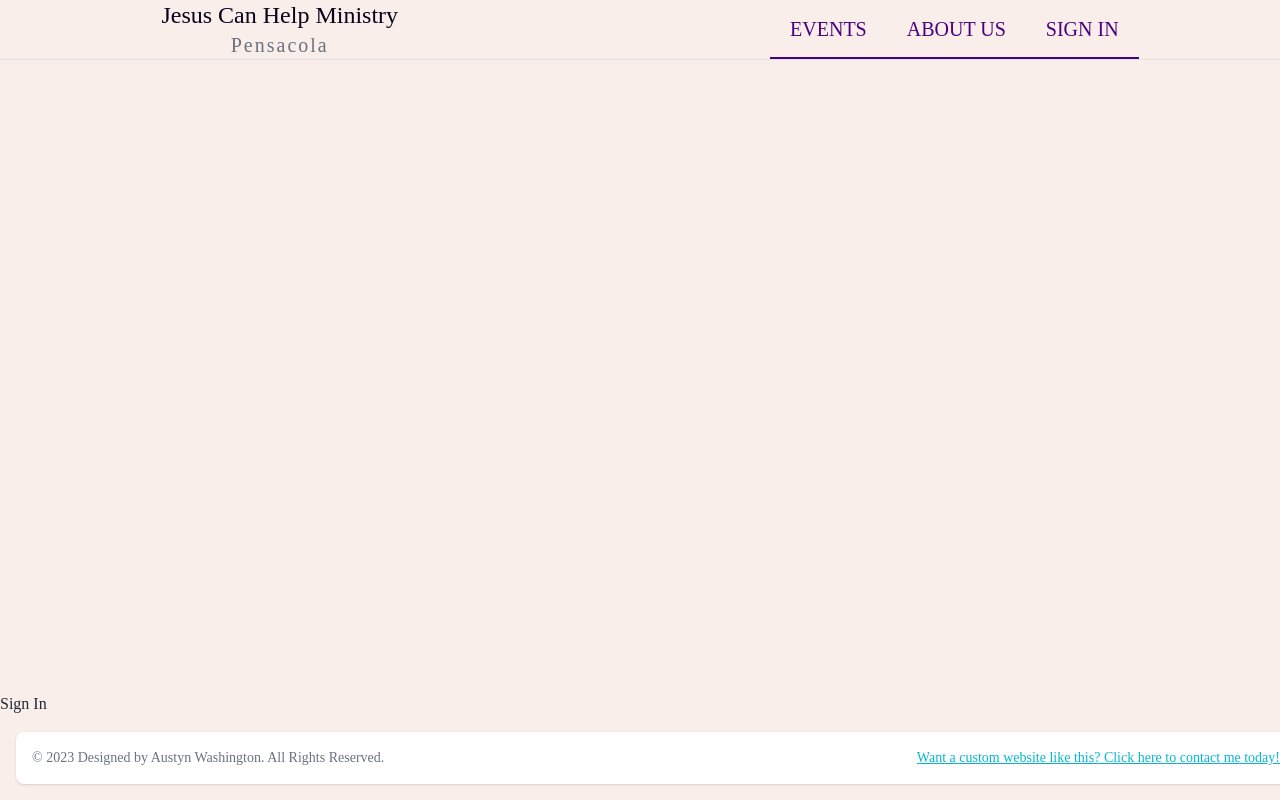
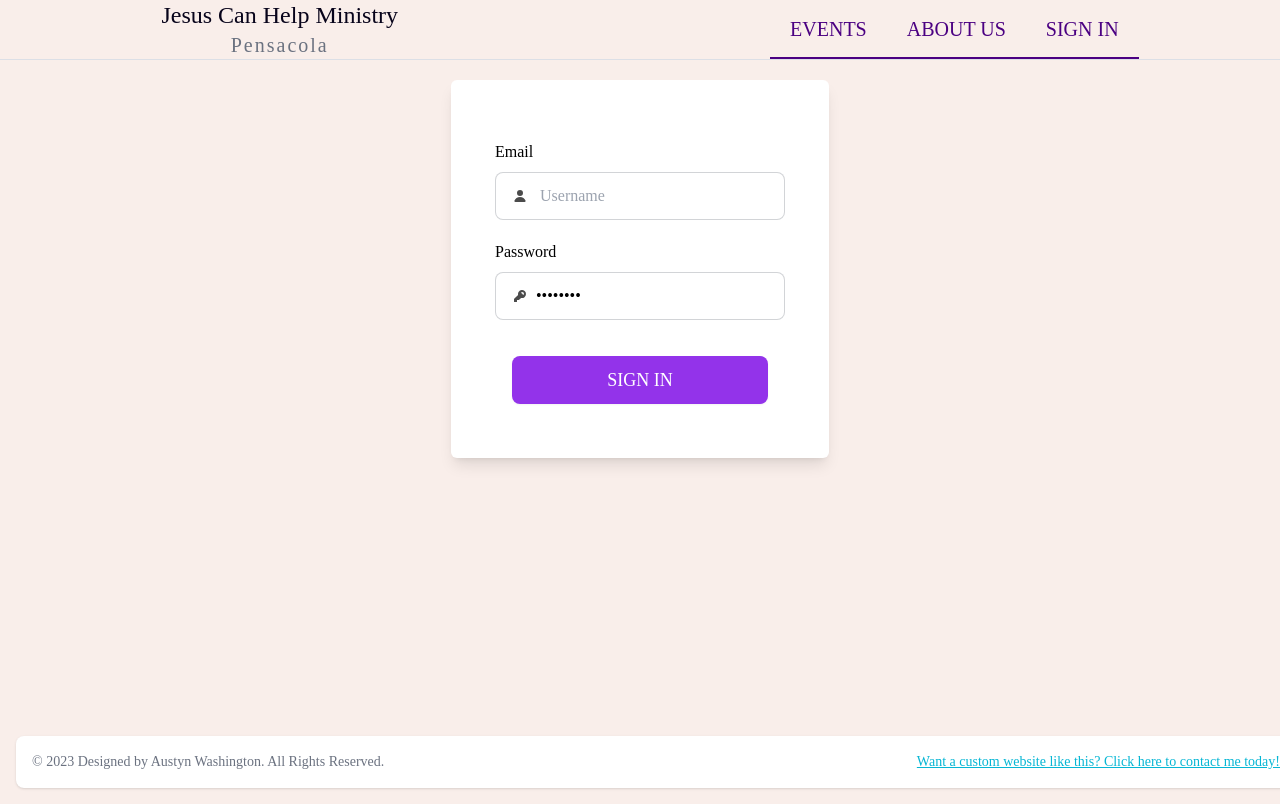
Before and after one commit to Life75/Church-Website, a Vue app: page /SignIn in a window 1280 px wide. Built offline with nearby package versions, Linux system fonts and the light colour scheme.

Commit message:
Sign In UI

```diff
--- a/src/App.vue
+++ b/src/App.vue
@@ -11,8 +11,10 @@ import Footer from "./components/Footer.vue";
       <NavigationHeader></NavigationHeader>
     </div>
   </el-affix>
-  <RouterView></RouterView>
-    <Footer class="footer"></Footer>
+  <div class="">
+  <RouterView ></RouterView>
+    <Footer class="footer "></Footer>
+  </div>
 </template>
 
 <style>
--- /dev/null
+++ b/src/components/SignIn.vue
@@ -0,0 +1,41 @@
+<template>
+    <div class="flex flex-col mt-5 justify-center items-center">
+        <div class="  w-[378px] h-[378px]  px-11 py-15  rounded-md bg-white  shadow-lg ">
+            <span class="flex flex-col justify-center align-middle  gap-5">
+
+                <span class="flex flex-col gap-2">
+                <p class=" text-start">Email</p>
+                <label class="input input-bordered flex items-center gap-3">
+                    <svg xmlns="http://www.w3.org/2000/svg" viewBox="0 0 16 16" fill="currentColor"
+                        class="w-4 h-4 opacity-70">
+                        <path
+                            d="M8 8a3 3 0 1 0 0-6 3 3 0 0 0 0 6ZM12.735 14c.618 0 1.093-.561.872-1.139a6.002 6.002 0 0 0-11.215 0c-.22.578.254 1.139.872 1.139h9.47Z" />
+                    </svg>
+                    <input type="text" class="grow" placeholder="Username" />
+                </label>
+                </span>
+
+                <span class="flex flex-col gap-2">
+                    <p>Password</p>
+                <label class="input input-bordered flex items-center gap-2">
+                    <svg xmlns="http://www.w3.org/2000/svg" viewBox="0 0 16 16" fill="currentColor"
+                        class="w-4 h-4 opacity-70">
+                        <path fill-rule="evenodd"
+                            d="M14 6a4 4 0 0 1-4.899 3.899l-1.955 1.955a.5.5 0 0 1-.353.146H5v1.5a.5.5 0 0 1-.5.5h-2a.5.5 0 0 1-.5-.5v-2.293a.5.5 0 0 1 .146-.353l3.955-3.955A4 4 0 1 1 14 6Zm-4-2a.75.75 0 0 0 0 1.5.5.5 0 0 1 .5.5.75.75 0 0 0 1.5 0 2 2 0 0 0-2-2Z"
+                            clip-rule="evenodd" />
+                    </svg>
+                    <input type="password" class="grow" value="password" />
+                </label>
+            </span>
+                <button class="btn btn-wide mr-auto ml-auto mt-4 bg-purple-600 text-white text-lg hover:shadow-md hover:bg-purple-400 font-medium">SIGN IN</button>
+            </span>
+        </div>
+    </div>
+</template>
+
+
+<script setup lang="ts">
+
+</script>
+
+<style></style>
--- a/src/components/Views/VSignIn.vue
+++ b/src/components/Views/VSignIn.vue
@@ -1,5 +1,10 @@
 <template>
-    <div class="flex w-full h-full">Sign In</div>
+    <div class=" h-[80vh]">
+        <SignIn/>
+    </div>
 </template>
 
-<script setup lang="ts"></script>
+<script setup lang="ts">
+import SignIn from "../SignIn.vue"
+
+</script>
```
